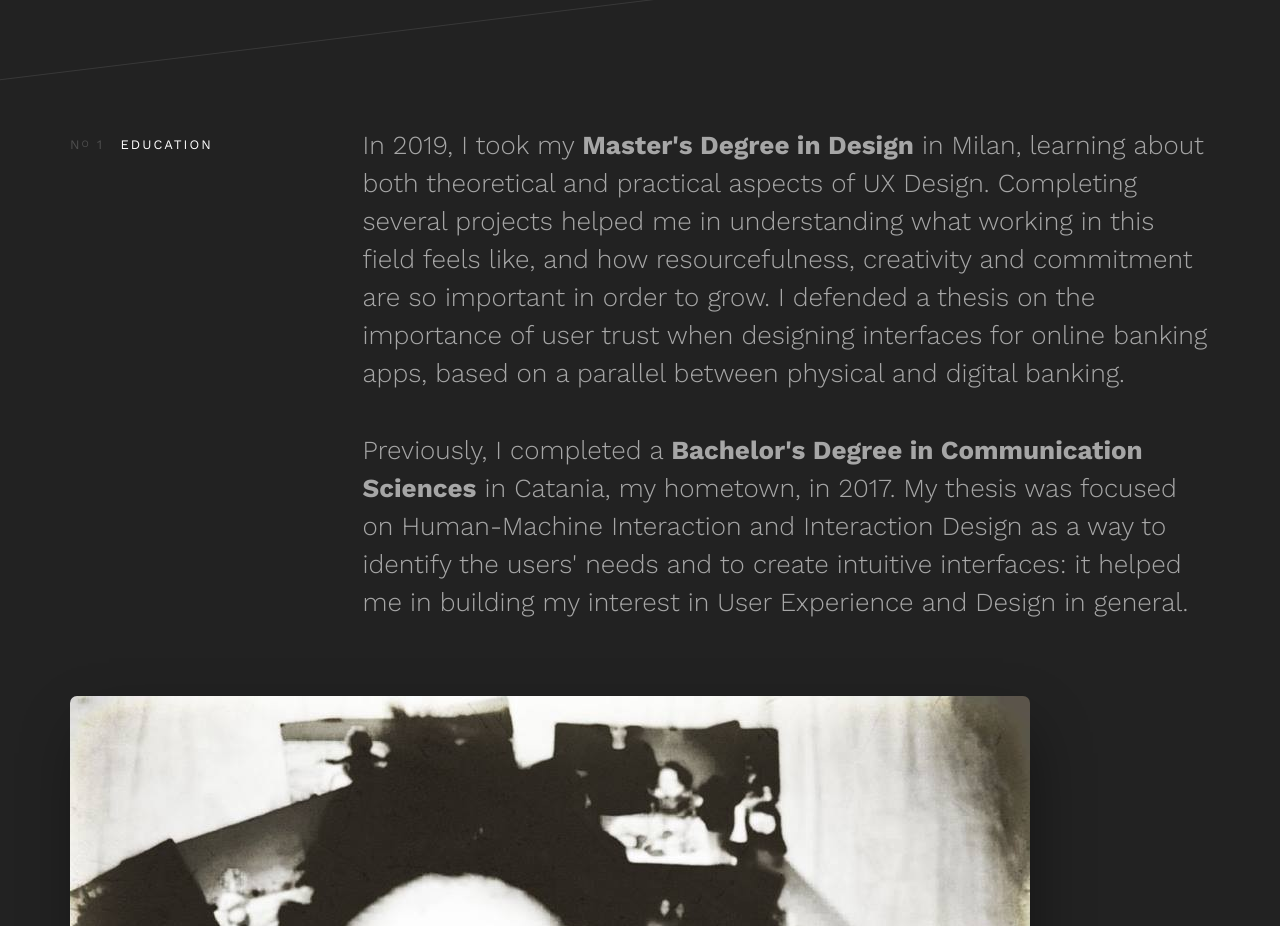
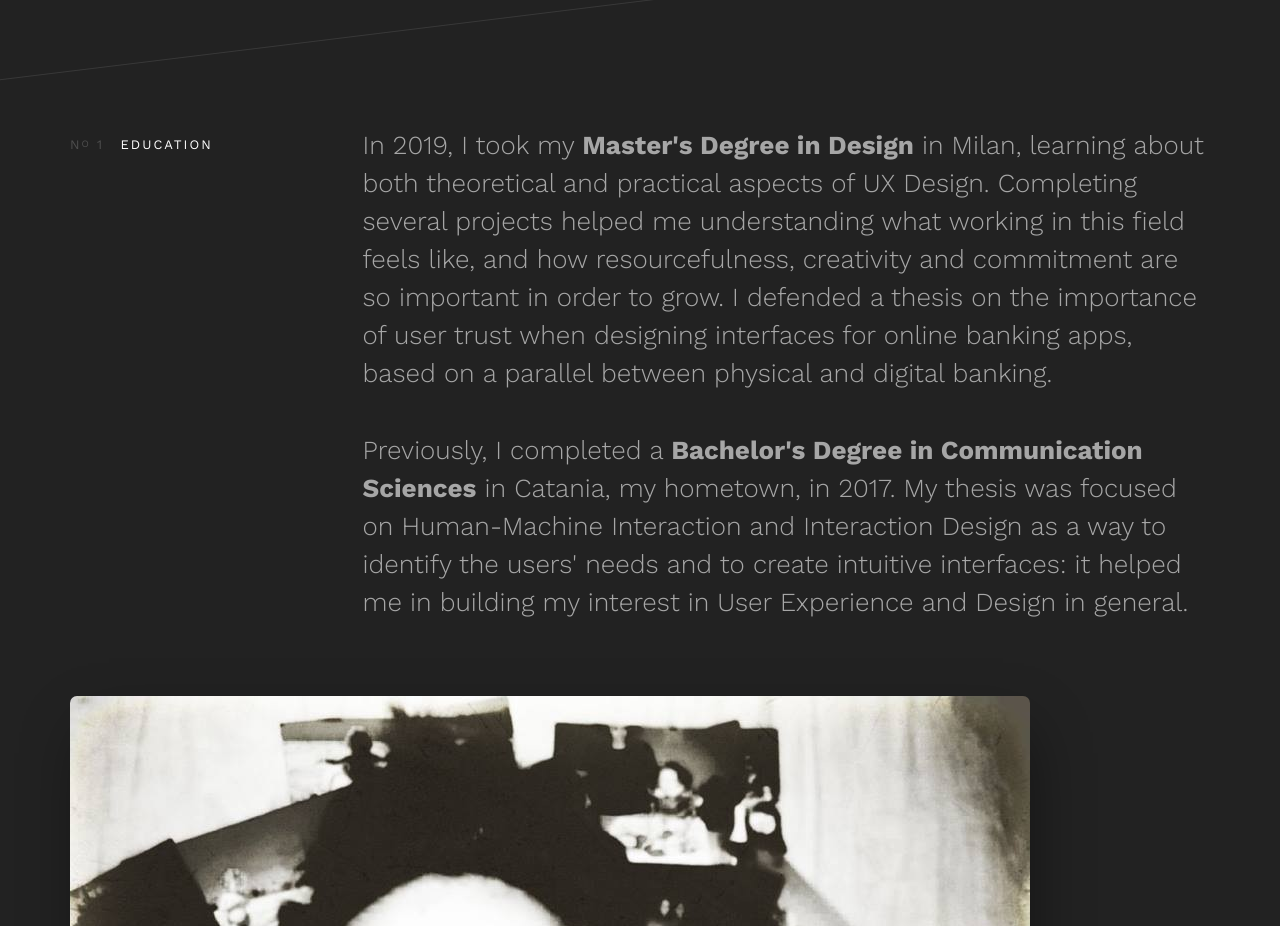
Before and after one commit to alessianobile/alessianobile.github.io, a plain HTML site: page about.html in a window 1280 px wide. Shown: the part 800-1726 px from the top of the page. Drawn offline with nearby package versions, Linux system fonts and the light colour scheme; some packages are replaced by stand-ins of ours; no server answers; files whose address does not match are found by name; a web font is replaced by a local one.

Commit message:
Update about.html

```diff
--- a/about.html
+++ b/about.html
@@ -122,7 +122,7 @@
 								<h3 class="fh5co-section-heading"><span class="fh5co-number">N<sup>o</sup> 1</span> Education</h3>
 							</div>
 							<div class="col-md-9">
-								<p class="fh5co-lead">In 2019, I took my <b>Master's Degree in Design</b> in Milan, learning about both theoretical and practical aspects of UX Design. Completing several projects helped me in understanding what working in this field feels like, and how resourcefulness, creativity and commitment are so important in order to grow.
+								<p class="fh5co-lead">In 2019, I took my <b>Master's Degree in Design</b> in Milan, learning about both theoretical and practical aspects of UX Design. Completing several projects helped me understanding what working in this field feels like, and how resourcefulness, creativity and commitment are so important in order to grow.
 								I defended a thesis on the importance of user trust when designing interfaces for online banking apps, based on a parallel between physical and digital banking.</p>
 								<p class="fh5co-lead">Previously, I completed a <b>Bachelor's Degree in Communication Sciences</b> in Catania, my hometown, in 2017. My thesis was focused on Human-Machine Interaction and Interaction Design as a way to identify the users' needs and to create intuitive interfaces: it helped me in building my interest in User Experience and Design in general.
 								</p>
```
